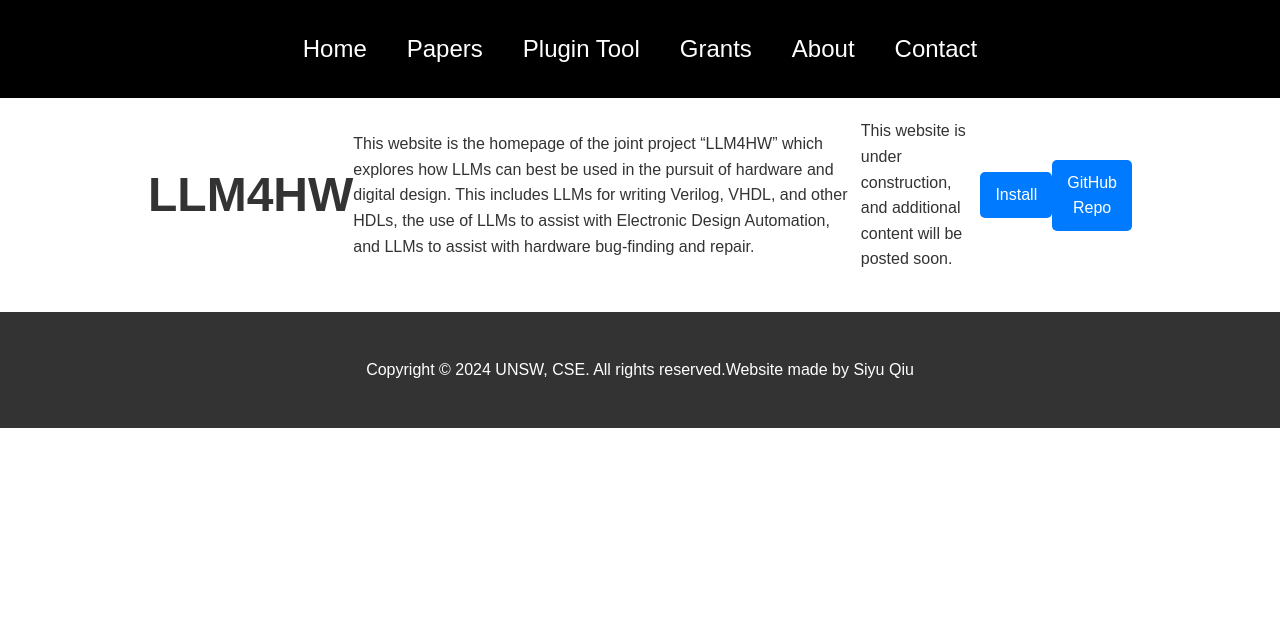
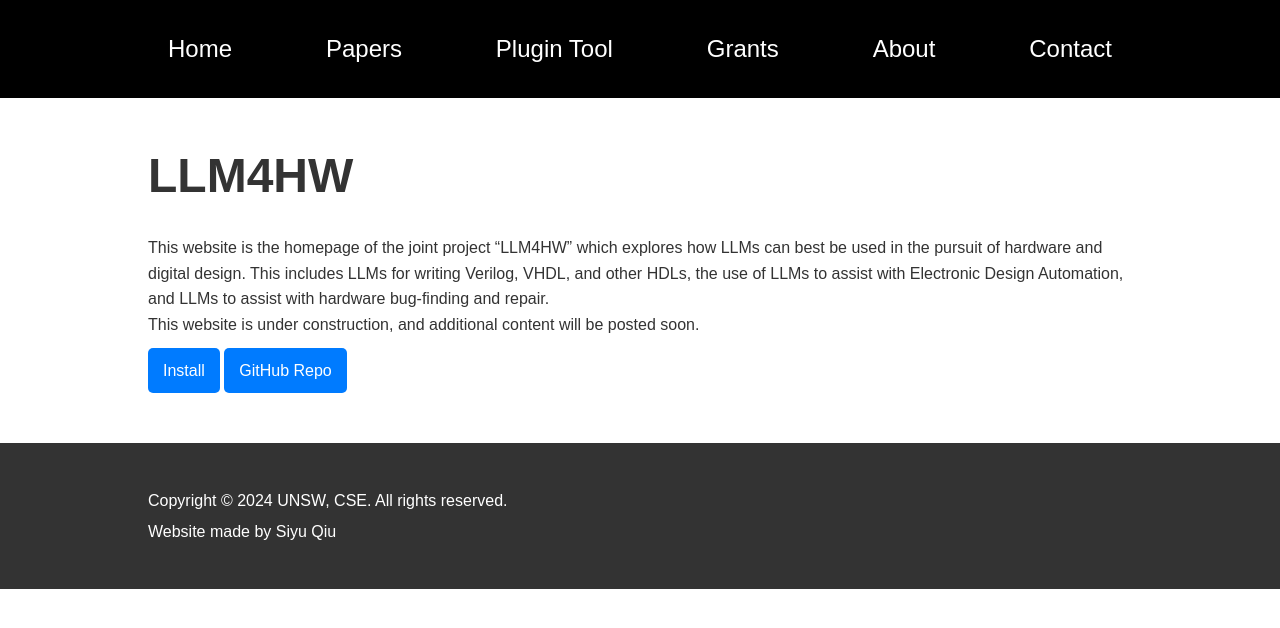
Before and after one commit to llm4hw/llm4hw.github.io, a Jekyll site: the page built from index.md, in a window 1280 px wide. Shown: the top 628 px of the page. Built offline with Jekyll 4.4.1, drawn with Linux system fonts in a browser that asks for light colours.

Commit message:
Update style.css

```diff
--- a/assets/css/style.css
+++ b/assets/css/style.css
@@ -14,8 +14,6 @@ body {
 
 
 .container {
-    display: flex; /* Enables Flexbox */
-    justify-content: center; /* Centers content vertically within the container */
     align-items: center; /* Centers content horizontally */
     width: 80%;
     margin: 0 auto; /* Keeps the container centered horizontally */
```
